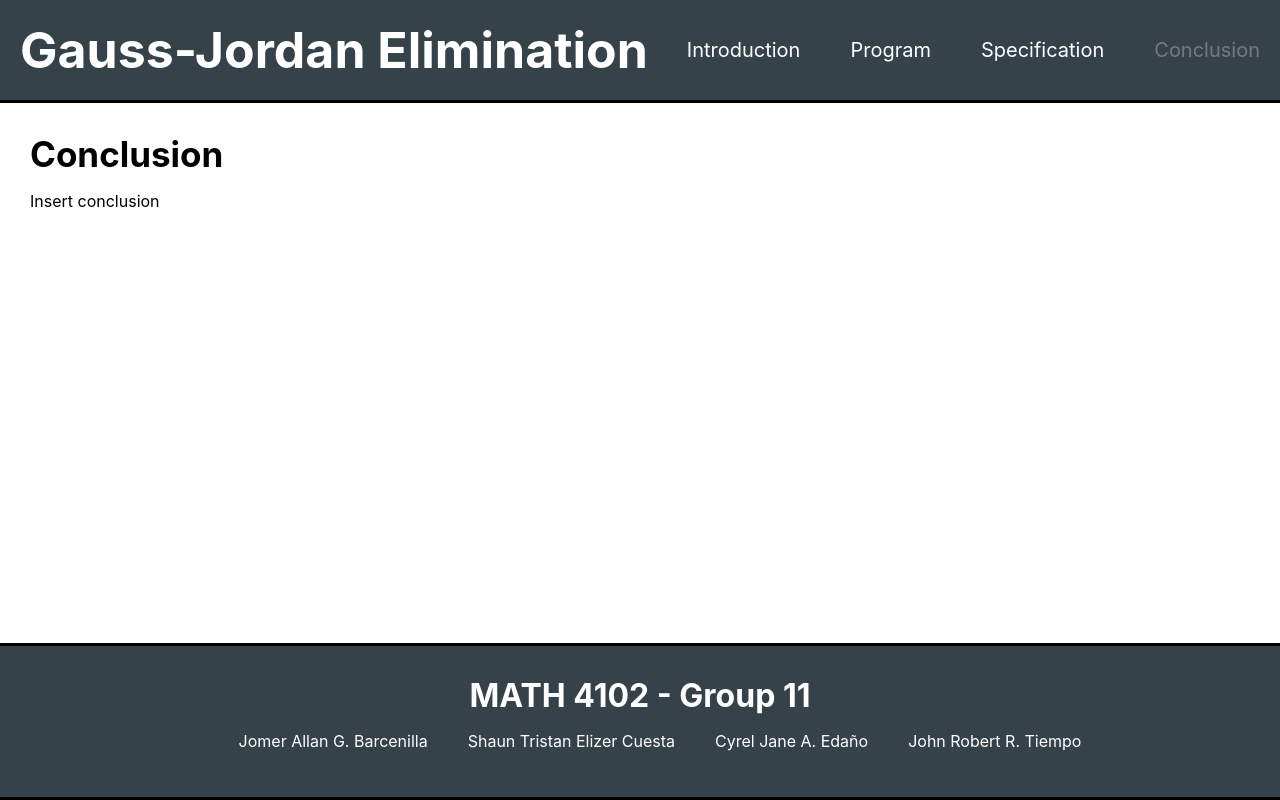
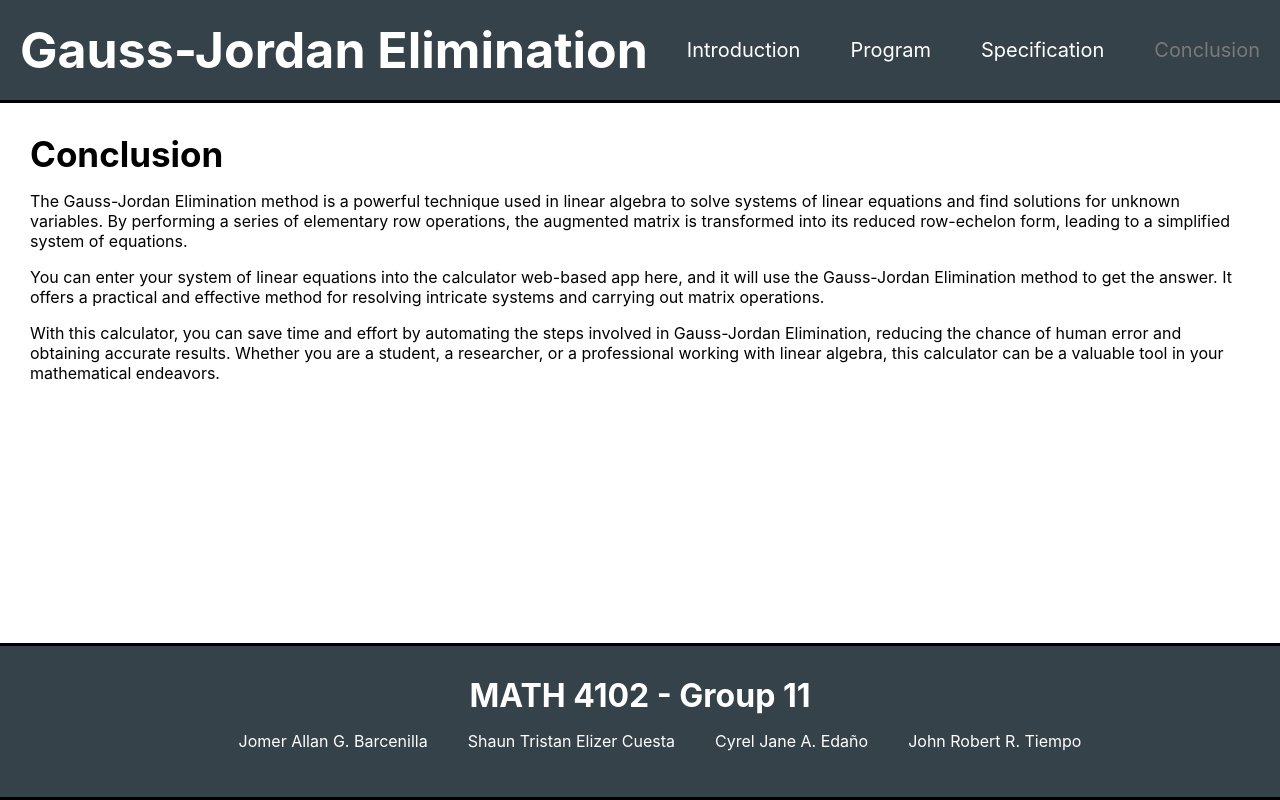
Before and after one commit to rtiempo/gauss-jordan-elimination, a React (Create React App) app: page /Conclusion in a window 1280 px wide. Built offline with nearby package versions, Linux system fonts and the light colour scheme.

Commit message:
Added Conclusion

```diff
--- a/src/components/Conclusion.jsx
+++ b/src/components/Conclusion.jsx
@@ -4,7 +4,12 @@ const Conclusion = () => {
     return (
         <section id="conclusion">
             <h1>Conclusion</h1>
-            <p>Insert conclusion</p>
+            <p>The Gauss-Jordan Elimination method is a powerful technique used in linear algebra to solve systems of linear equations and find solutions for unknown variables. By performing a series of elementary row operations, the augmented matrix is
+                transformed into its reduced row-echelon form, leading to a simplified system of equations.</p>
+            <p>You can enter your system of linear equations into the calculator web-based app here, and it will use the Gauss-Jordan Elimination method to get the answer. It offers a practical and effective method for resolving intricate systems and carrying
+                out matrix operations.</p>
+            <p>With this calculator, you can save time and effort by automating the steps involved in Gauss-Jordan Elimination, reducing the chance of human error and obtaining accurate results. Whether you are a student, a researcher, or a professional
+                working with linear algebra, this calculator can be a valuable tool in your mathematical endeavors.</p>
         </section>
     );
 };
--- a/src/components/Specification.jsx
+++ b/src/components/Specification.jsx
@@ -35,7 +35,7 @@ const Specification = () => {
                     const a = lines.map((line) =>`}<br />&emsp;{`
                     line`}<br />&emsp;&emsp;{`
                         .trim()`}<br />&emsp;&emsp;{`
-                        .split(/\s+/)`}<br />&emsp;&emsp;{`
+                        .split(/`}\s{`+/)`}<br />&emsp;&emsp;{`
                         .map((value) => parseFloat(value))`}<br />&emsp;{`
                     );`}<br /><br />&emsp;{`
 
```
